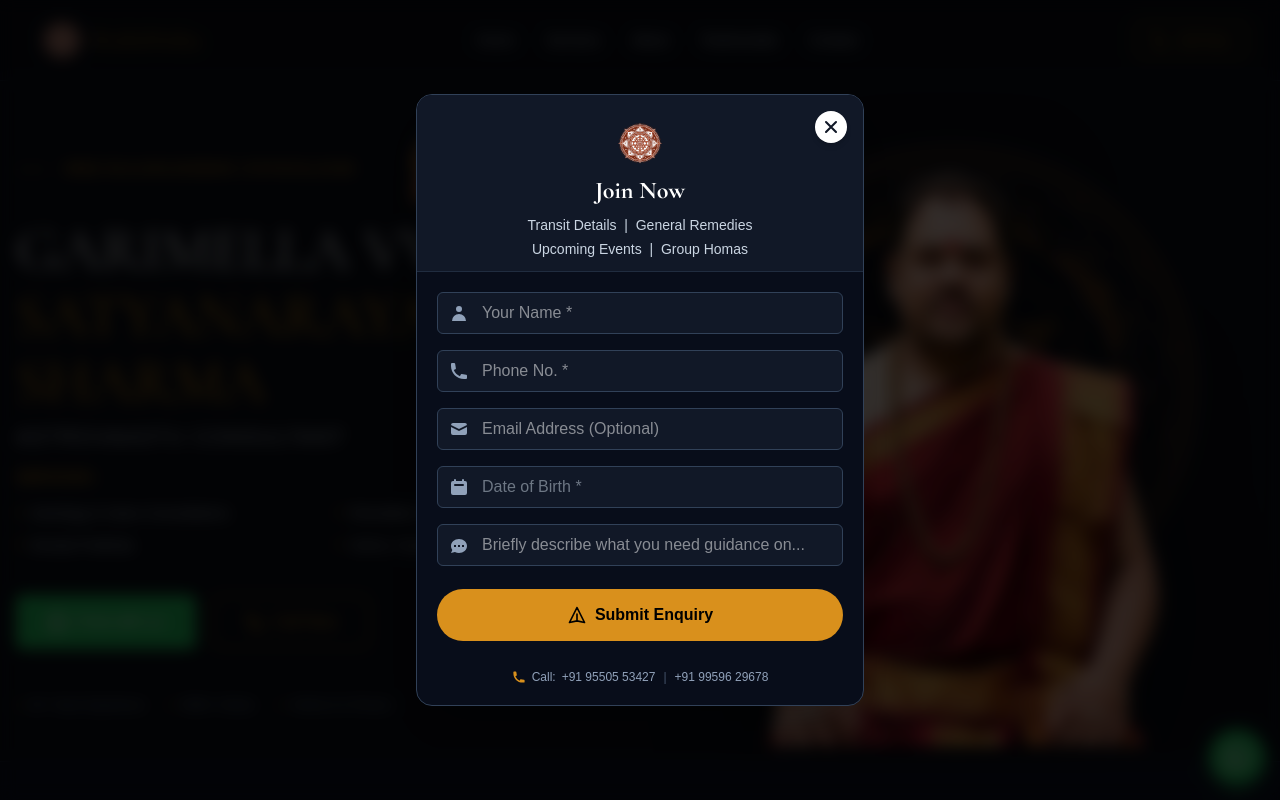
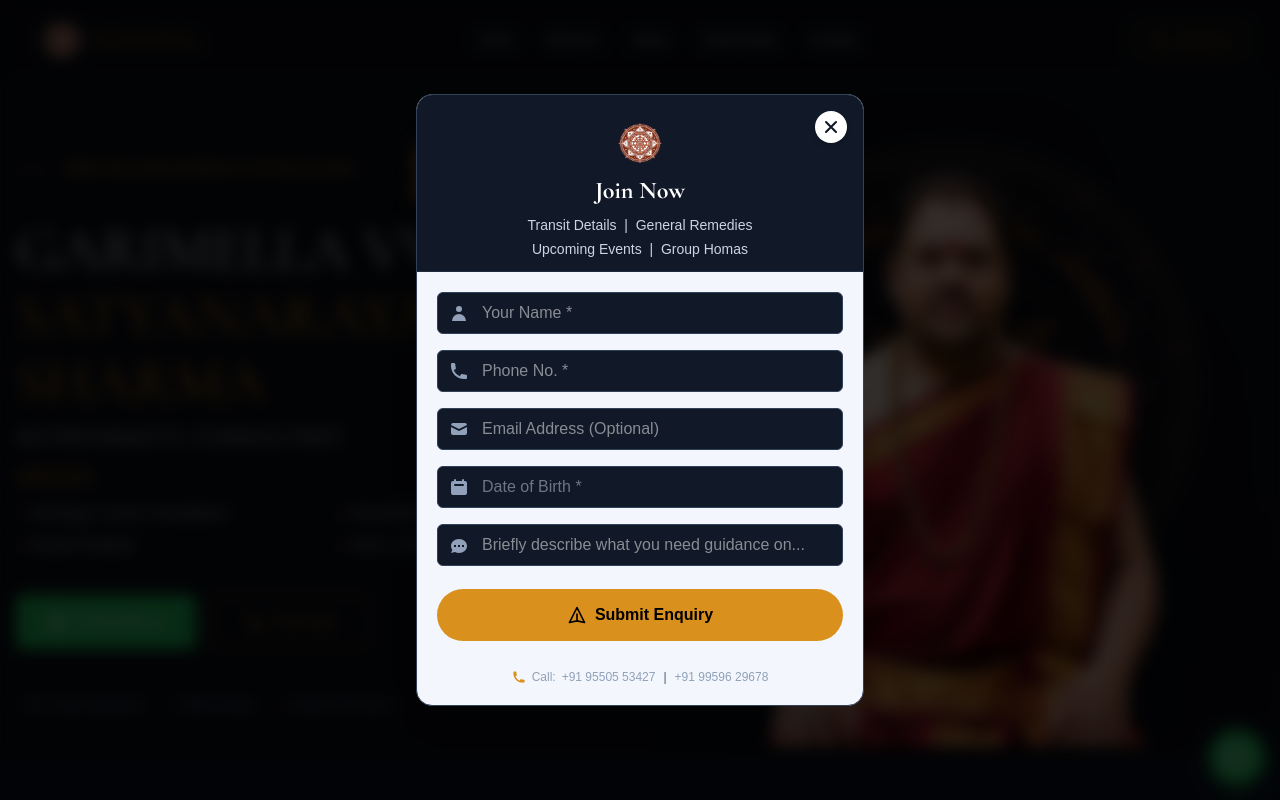
Before and after one commit to NischayRT/Rishi-Disha, a Next.js app: page / in a window 1280 px wide. Shown: the top 800 px of the page. Built offline with nearby package versions, Linux system fonts and the light colour scheme.

Commit message:
customization

```diff
--- a/src/app/HomeClient.js
+++ b/src/app/HomeClient.js
@@ -75,7 +75,7 @@ export default function HomeClient() {
       {/* WELCOME POPUP MODAL */}
       {showPopup && (
         <div className="fixed inset-0 z-[100] flex items-center justify-center p-4 bg-black/80 backdrop-blur-sm animate-fade-in">
-          <div className="bg-[#080d1a] border border-slate-700 rounded-2xl w-full max-w-md shadow-2xl overflow-hidden relative">
+          <div className="bg-[#f3f6fc] border border-slate-700 rounded-2xl w-full max-w-md shadow-2xl overflow-hidden relative">
 
             {/* Close Button matching reference image style */}
             <button onClick={closePopup} className="absolute top-4 right-4 bg-white rounded-full p-1.5 text-[#111827] hover:bg-slate-200 transition z-10 shadow-md">
```
